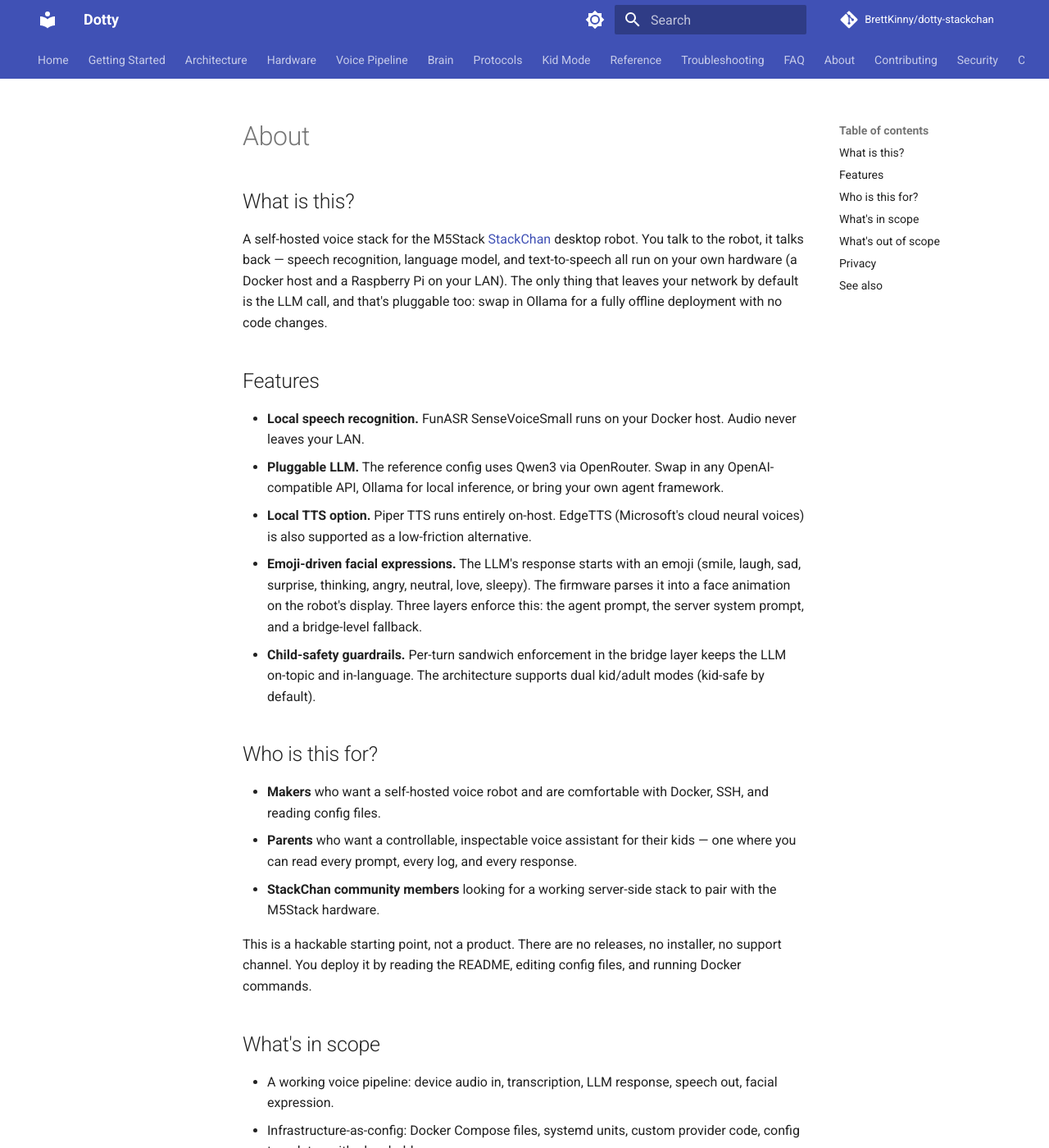
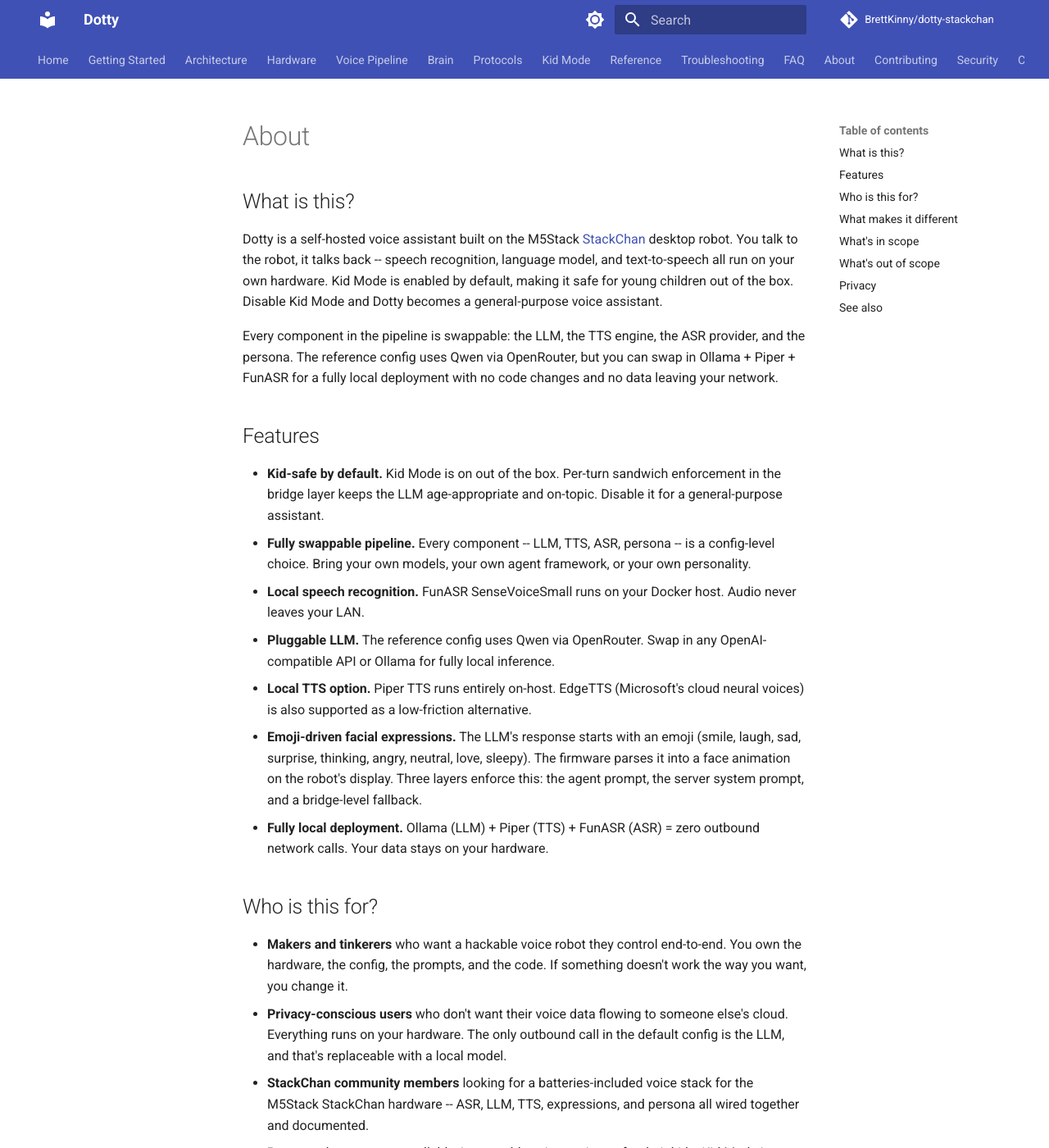
Before and after one commit to BrettKinny/dotty-stackchan, an MkDocs documentation site: the page built from docs/about.md, in a window 1280 px wide and 1400 px high. Shown: the whole window at 82% size. Built offline with MkDocs 1.6.1 and Material for MkDocs 9.7.7, drawn with Linux system fonts in a browser that asks for light colours; comment, search, counter and statistics services are not loaded; some of the changed text lies outside the part shown.

Commit message:
Rewrite docs/about.md: reordered audience, kid-safe-first positioning
"Who is this for?" now: makers → privacy-conscious → StackChan
community → parents. Added "What makes it different" section.
Kid Mode featured as default, fully-local deployment highlighted.

Co-Authored-By: Claude Opus 4.6 (1M context) <noreply@anthropic.com>

```diff
--- a/docs/about.md
+++ b/docs/about.md
@@ -7,30 +7,42 @@ description: What Dotty is and why it exists.
 
 ## What is this?
 
-A self-hosted voice stack for the M5Stack [StackChan](https://github.com/m5stack/StackChan) desktop robot. You talk to the robot, it talks back — speech recognition, language model, and text-to-speech all run on your own hardware (a Docker host and a Raspberry Pi on your LAN). The only thing that leaves your network by default is the LLM call, and that's pluggable too: swap in Ollama for a fully offline deployment with no code changes.
+Dotty is a self-hosted voice assistant built on the M5Stack [StackChan](https://github.com/m5stack/StackChan) desktop robot. You talk to the robot, it talks back -- speech recognition, language model, and text-to-speech all run on your own hardware. Kid Mode is enabled by default, making it safe for young children out of the box. Disable Kid Mode and Dotty becomes a general-purpose voice assistant.
+
+Every component in the pipeline is swappable: the LLM, the TTS engine, the ASR provider, and the persona. The reference config uses Qwen via OpenRouter, but you can swap in Ollama + Piper + FunASR for a fully local deployment with no code changes and no data leaving your network.
 
 ## Features
 
+- **Kid-safe by default.** Kid Mode is on out of the box. Per-turn sandwich enforcement in the bridge layer keeps the LLM age-appropriate and on-topic. Disable it for a general-purpose assistant.
+- **Fully swappable pipeline.** Every component -- LLM, TTS, ASR, persona -- is a config-level choice. Bring your own models, your own agent framework, or your own personality.
 - **Local speech recognition.** FunASR SenseVoiceSmall runs on your Docker host. Audio never leaves your LAN.
-- **Pluggable LLM.** The reference config uses Qwen3 via OpenRouter. Swap in any OpenAI-compatible API, Ollama for local inference, or bring your own agent framework.
+- **Pluggable LLM.** The reference config uses Qwen via OpenRouter. Swap in any OpenAI-compatible API or Ollama for fully local inference.
 - **Local TTS option.** Piper TTS runs entirely on-host. EdgeTTS (Microsoft's cloud neural voices) is also supported as a low-friction alternative.
 - **Emoji-driven facial expressions.** The LLM's response starts with an emoji (smile, laugh, sad, surprise, thinking, angry, neutral, love, sleepy). The firmware parses it into a face animation on the robot's display. Three layers enforce this: the agent prompt, the server system prompt, and a bridge-level fallback.
-- **Child-safety guardrails.** Per-turn sandwich enforcement in the bridge layer keeps the LLM on-topic and in-language. The architecture supports dual kid/adult modes (kid-safe by default).
+- **Fully local deployment.** Ollama (LLM) + Piper (TTS) + FunASR (ASR) = zero outbound network calls. Your data stays on your hardware.
 
 ## Who is this for?
 
-- **Makers** who want a self-hosted voice robot and are comfortable with Docker, SSH, and reading config files.
-- **Parents** who want a controllable, inspectable voice assistant for their kids — one where you can read every prompt, every log, and every response.
-- **StackChan community members** looking for a working server-side stack to pair with the M5Stack hardware.
+- **Makers and tinkerers** who want a hackable voice robot they control end-to-end. You own the hardware, the config, the prompts, and the code. If something doesn't work the way you want, you change it.
+- **Privacy-conscious users** who don't want their voice data flowing to someone else's cloud. Everything runs on your hardware. The only outbound call in the default config is the LLM, and that's replaceable with a local model.
+- **StackChan community members** looking for a batteries-included voice stack for the M5Stack StackChan hardware -- ASR, LLM, TTS, expressions, and persona all wired together and documented.
+- **Parents** who want a controllable, inspectable voice assistant for their kids. Kid Mode is enabled by default. You can read every prompt, every log, and every response.
 
 This is a hackable starting point, not a product. There are no releases, no installer, no support channel. You deploy it by reading the README, editing config files, and running Docker commands.
+
+## What makes it different
+
+- **Everything is swappable.** LLM, TTS, ASR, and persona are all config-level choices. The custom provider architecture means you can drop in a new component without touching the rest of the pipeline.
+- **Kid-safe by default.** Kid Mode ships enabled. Per-turn prompt enforcement keeps responses age-appropriate. Disable it with a config toggle for general-purpose use.
+- **No mandatory cloud.** The default config makes one outbound LLM call. Replace it with Ollama and every byte stays on your LAN.
+- **Infrastructure-as-config.** Docker Compose files, systemd units, custom providers, and config templates with placeholders. Clone, substitute your values, deploy.
 
 ## What's in scope
 
 - A working voice pipeline: device audio in, transcription, LLM response, speech out, facial expression.
 - Infrastructure-as-config: Docker Compose files, systemd units, custom provider code, config templates with placeholders.
 - Documentation for the architecture, protocols, and deployment.
-- A reference persona and agent configuration (ZeroClaw + Qwen3).
+- A reference persona and agent configuration (ZeroClaw + Qwen).
 
 ## What's out of scope
 
@@ -41,7 +53,7 @@ This is a hackable starting point, not a product. There are no releases, no inst
 
 ## Privacy
 
-All audio processing (VAD, ASR) happens on your LAN. The LLM call is the only thing that crosses your network boundary in the default config, and you choose where it goes. Swap in a local model to keep everything on-premises.
+All audio processing (VAD, ASR) happens on your LAN. The LLM call is the only component that crosses your network boundary in the default config, and you choose where it goes. Swap in Ollama to keep everything on-premises -- zero outbound calls, zero cloud dependencies.
 
 ---
 
```
Also changed, not shown: other parts of docs/about.md (+1 -1 lines).
